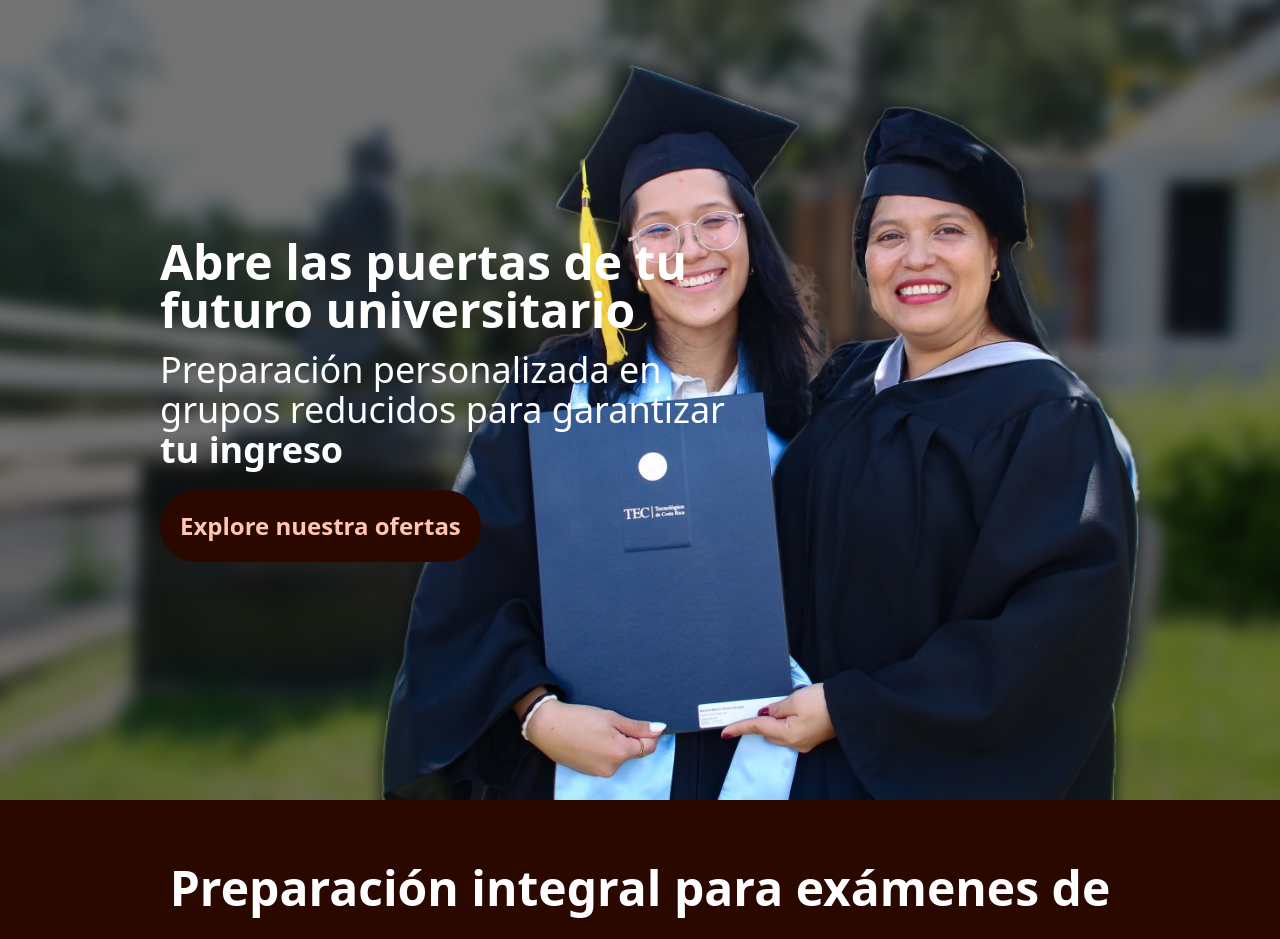
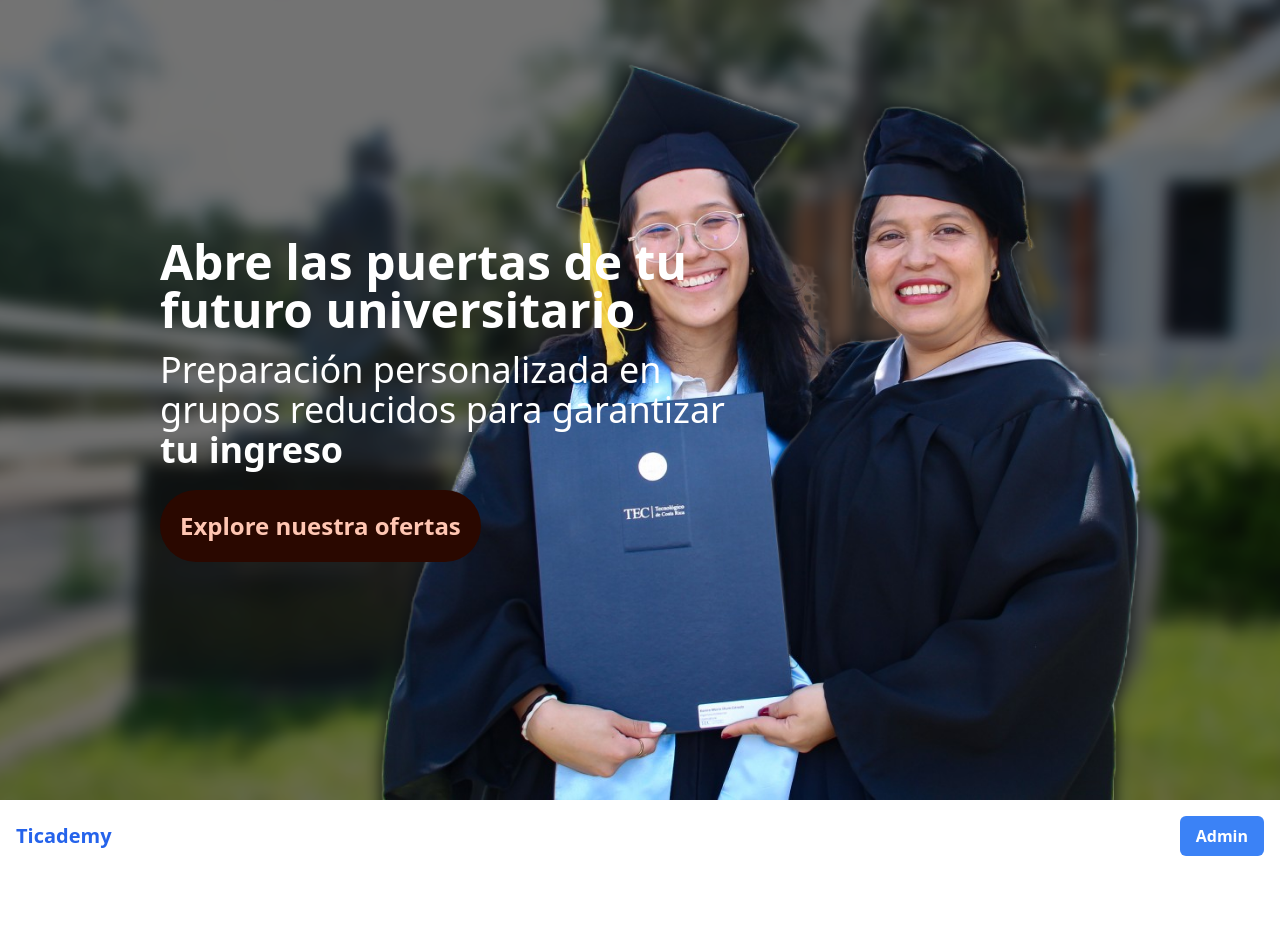
Before and after one commit to hros19/ticademycr, a React (Vite) app: page / in a window 1280 px wide. Shown: the top 939 px of the page. After the commit the page ends 872 px from the top, so only its background shows below. Built offline with nearby package versions, Linux system fonts and the light colour scheme.

Commit message:
ignorar cambios en archivo específico

```diff
--- a/src/App.jsx
+++ b/src/App.jsx
@@ -1,6 +1,5 @@
 import { useState } from 'react'
 import HeroSection from './components/HeroSection.jsx'
-import PagIniSA from './components/PagIniSA.jsx'
 import { Routes, Route, Link } from 'react-router-dom'
 
 function App() {
@@ -8,7 +7,6 @@ function App() {
     <div className="min-h-screen bg-gray-100 w-full">
       {/* Navbar, pendiente de agregar el otro */}
       <HeroSection></HeroSection>
-      <PagIniSA></PagIniSA>
       <nav className="bg-white shadow-md w-full">
         <div className="max-w-7xl mx-auto px-4 py-4">
           <div className="flex justify-between items-center">
```
